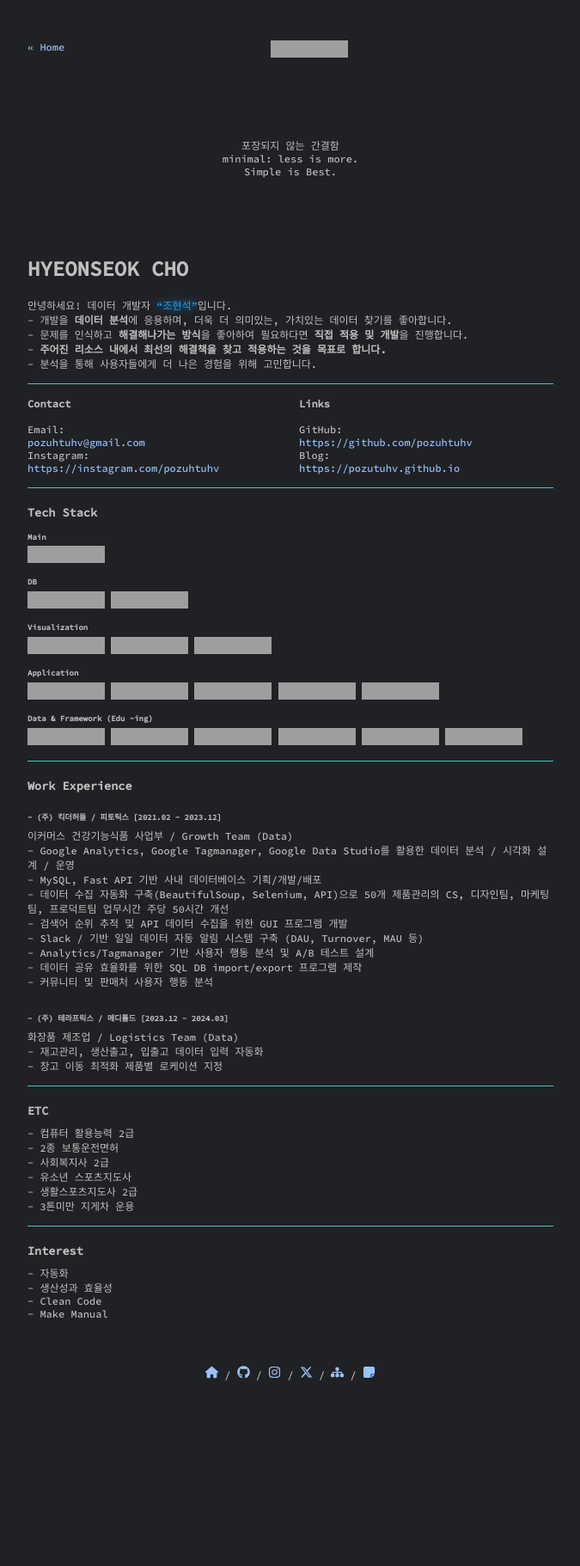
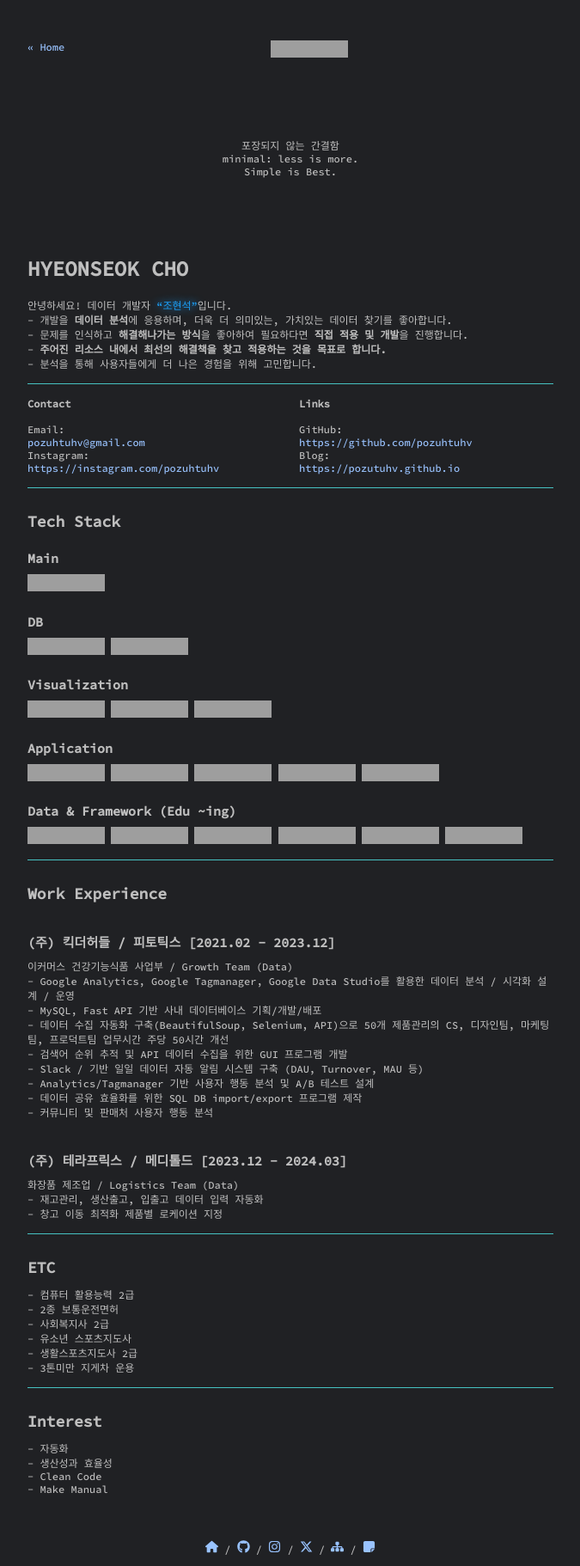
Before and after one commit to pozuhtuhv/pozuhtuhv.github.io, a Jekyll site: the page built from about.html, in a window 1280 px wide, cut to the strip 0-1822 px from the top of the page. Shown: the whole strip at 86% size, without its empty margins (302-977 px from the left). Built offline with Jekyll 4.4.1, drawn with Linux system fonts in a browser that asks for light colours; before the commit the page ends 1619 px from its top, so only the background shows below that; grey boxes are pictures that could not be loaded.

Commit message:
(edit) fone_size

```diff
--- a/_sass/_main.scss
+++ b/_sass/_main.scss
@@ -146,24 +146,24 @@ h5 {
 }
 
 h2 {
-  font-size: 1.5rem !important;
+  font-size: 1.75rem !important; /* h1의 87.5% */
   line-height: 1;
 }
 
 h3 {
-	font-size: 1.125rem !important;
+  font-size: 1.5rem !important; /* h1의 75% */
 }
 
 h4 {
-	font-size: 0.75rem !important;
+  font-size: 1.25rem !important; /* h1의 62.5% */
 }
 
 h5 {
-  font-size: 0.875rem !important;
+  font-size: 1rem !important; /* h1의 50% */
 }
 
 h6 {
-	font-size: 0.75rem !important;
+  font-size: 0.875rem !important; /* h1의 43.75% */
 }
 
 section h1:first-child {
--- a/about.html
+++ b/about.html
@@ -74,7 +74,7 @@ published : true
     <br>
     <hr>
     <h3>Work Experience</h3>
-    <h4>- (주) 킥더허들 / 피토틱스 [2021.02 - 2023.12]</h4>
+    <h4>(주) 킥더허들 / 피토틱스 [2021.02 - 2023.12]</h4>
       <p>이커머스 건강기능식품 사업부 / Growth Team (Data)</p>
       <p>- Google Analytics, Google Tagmanager, Google Data Studio를 활용한 데이터 분석 / 시각화 설계 / 운영</p>
       <p>- MySQL, Fast API 기반 사내 데이터베이스 기획/개발/배포</p>
@@ -85,7 +85,7 @@ published : true
       <p>- 데이터 공유 효율화를 위한 SQL DB import/export 프로그램 제작</p>
       <p>- 커뮤니티 및 판매처 사용자 행동 분석</p>
     <br>
-    <h4>- (주) 테라프릭스 / 메디톨드 [2023.12 - 2024.03]</h4>
+    <h4>(주) 테라프릭스 / 메디톨드 [2023.12 - 2024.03]</h4>
     <p>화장품 제조업 / Logistics Team (Data)</p>
       <p>- 재고관리, 생산출고, 입출고 데이터 입력 자동화</p>
       <p>- 창고 이동 최적화 제품별 로케이션 지정</p>
```
